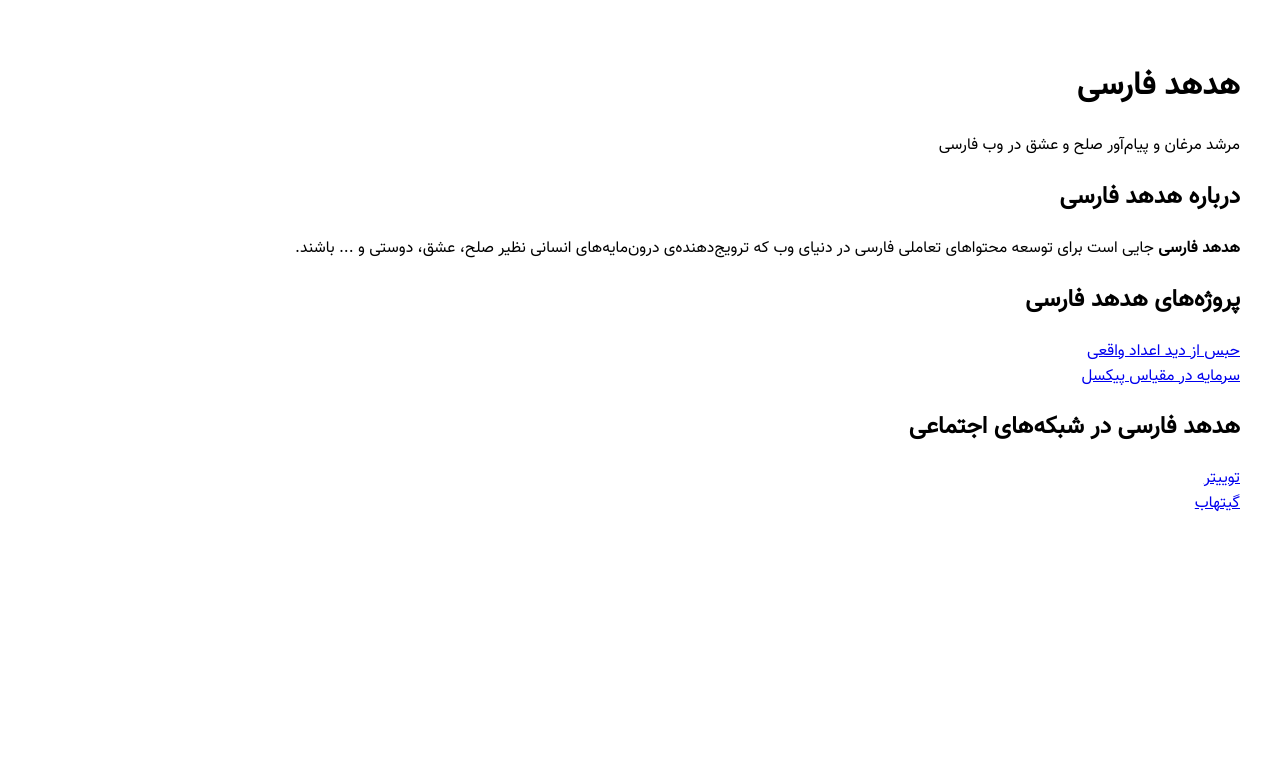
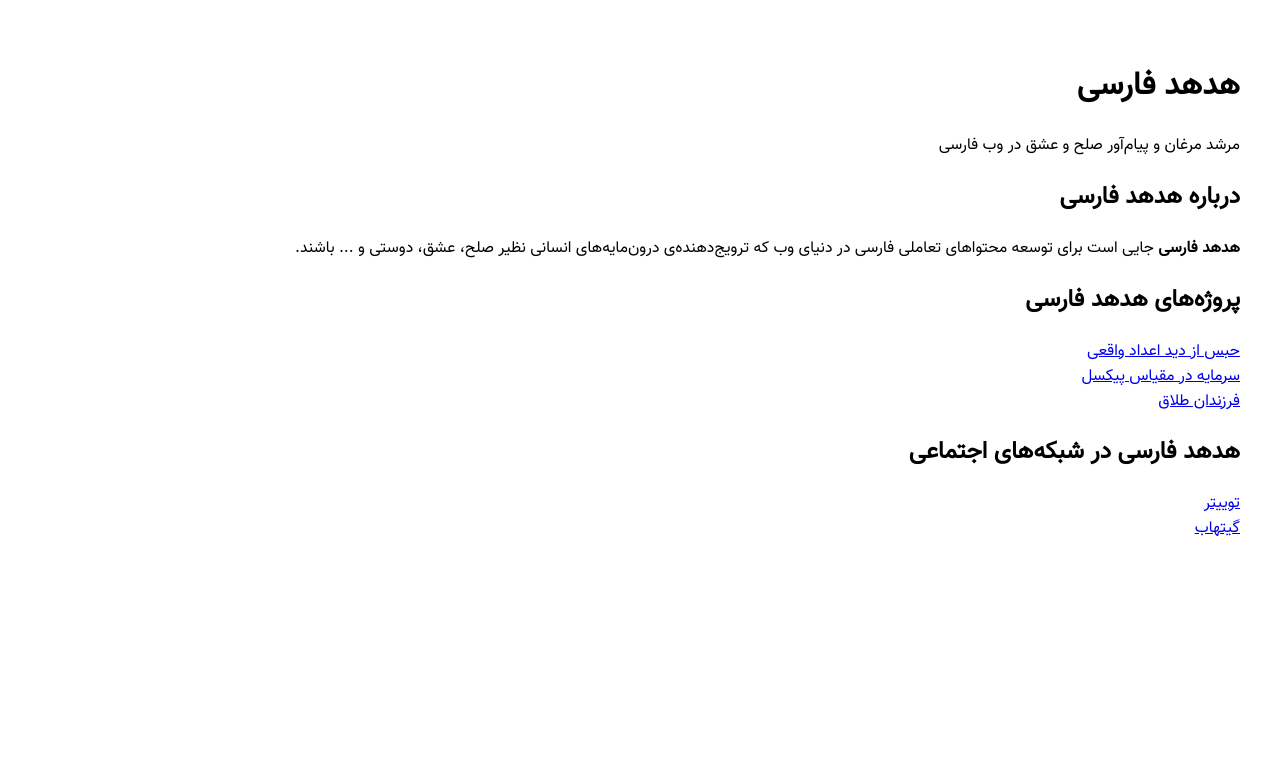
Before and after one commit to PersianHodHod/PersianHodHod.github.io, a plain HTML site: page index.html in a window 1280 px wide. Shown: the top 762 px of the page. Drawn offline with Linux system fonts and the light colour scheme.

Commit message:
add children of divorce to page

```diff
--- a/index.html
+++ b/index.html
@@ -43,6 +43,7 @@
       <h2>پروژه‌های هدهد فارسی</h2>
       <div><a href="https://persianhodhod.ir/prisoners/">حبس از دید اعداد واقعی</a></div>
       <div><a href="https://persianhodhod.ir/wealth-in-pixels/">سرمایه در مقیاس پیکسل</a></div>
+      <div><a href="https://persianhodhod.ir/children-of-divorce/">فرزندان طلاق</a></div>
 
       <h2>هدهد فارسی در شبکه‌های اجتماعی</h2>
       <div><a href="https://twitter.com/PersianHodHod">توییتر</a></div>
```
